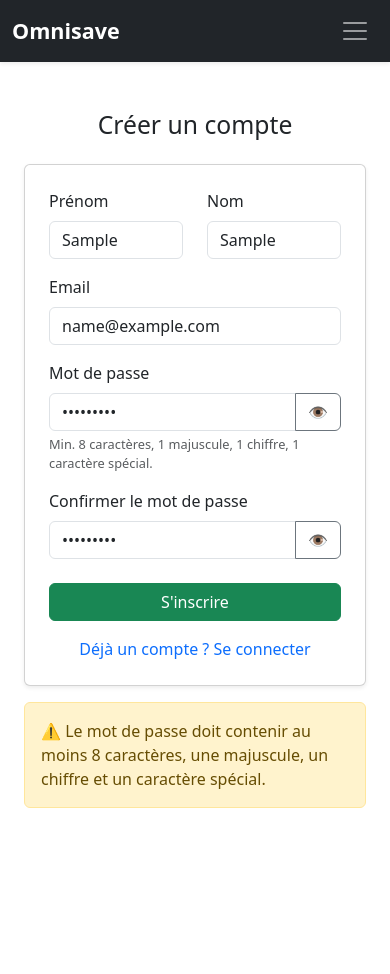
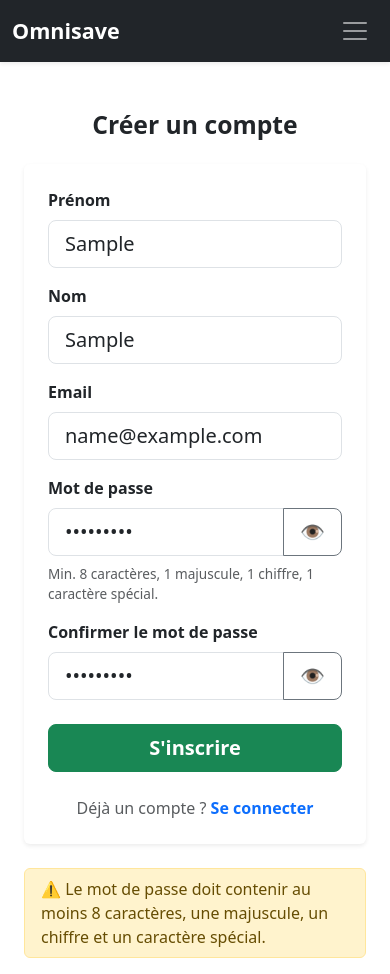
Before and after one commit to anthonymulapro-tech/Omnisave, a React (Vite) app in the folder frontend/: page /register in a window 390 px wide. Both pictures are taken after typing "Sample", "Sample", "name@example.com", "Sample123", "Sample123" into the empty fields and a click on the button "S'inscrire". Before the commit the page ends 844 px from the top, so only its background shows below. Built offline with nearby package versions, Linux system fonts and the light colour scheme; the HTML template or start-up script is replaced by a standard one.

Commit message:
feat: implement responsive Register and Login form

```diff
--- a/frontend/src/components/LoginForm.jsx
+++ b/frontend/src/components/LoginForm.jsx
@@ -1,5 +1,5 @@
 import { useState } from 'react';
-import { useNavigate } from 'react-router-dom'; // 1. On importe l'outil de navigation
+import { useNavigate, Link } from 'react-router-dom'; // 1. On importe l'outil de navigation
 
 function LoginForm() {
     const [email, setEmail] = useState('');
@@ -35,36 +35,41 @@ function LoginForm() {
         }
     };
 
-    // Le reste de ton affichage HTML/Bootstrap en dessous ne change absolument pas !
     return (
         <div className="container mt-5" style={{ maxWidth: '400px' }}>
-            <h2 className="text-center mb-4">Connexion à Omnisave</h2>
-            <form onSubmit={handleLogin} className="card p-4 shadow-sm">
+            <h2 className="text-center mb-4 fw-bold">Connexion</h2>
+            <form onSubmit={handleLogin} className="card p-4 shadow-sm border-0">
                 <div className="mb-3">
-                    <label className="form-label">Email</label>
+                    <label className="form-label fw-semibold">Email</label>
                     <input
                         type="email"
-                        className="form-control"
+                        className="form-control form-control-lg"
                         value={email}
                         onChange={(e) => setEmail(e.target.value)}
                         required
                     />
                 </div>
-                <div className="mb-3">
-                    <label className="form-label">Mot de passe</label>
+                <div className="mb-4">
+                    <label className="form-label fw-semibold">Mot de passe</label>
                     <input
                         type="password"
-                        className="form-control"
+                        className="form-control form-control-lg"
                         value={password}
                         onChange={(e) => setPassword(e.target.value)}
                         required
                     />
                 </div>
-                <button type="submit" className="btn btn-primary w-100">
+                <button type="submit" className="btn btn-primary btn-lg w-100 fw-bold">
                     Se connecter
                 </button>
+
+                <div className="text-center mt-4">
+                    <Link to="/register" className="text-decoration-none text-muted">
+                        Pas encore de compte ? <span className="text-primary fw-semibold">S'inscrire</span>
+                    </Link>
+                </div>
             </form>
-            {message && <div className="alert alert-info mt-3">{message}</div>}
+            {message && <div className="alert alert-info mt-4 py-2">{message}</div>}
         </div>
     );
 }
--- a/frontend/src/components/RegisterForm.jsx
+++ b/frontend/src/components/RegisterForm.jsx
@@ -84,29 +84,29 @@ function RegisterForm() {
 
     return (
         <div className="container mt-5" style={{ maxWidth: '400px' }}>
-            <h2 className="text-center mb-4">Créer un compte</h2>
-            <form onSubmit={handleRegister} className="card p-4 shadow-sm">
+            <h2 className="text-center mb-4 fw-bold">Créer un compte</h2>
+            <form onSubmit={handleRegister} className="card p-4 shadow-sm border-0">
 
-                <div className="row mb-3">
-                    <div className="col">
-                        <label className="form-label">Prénom</label>
-                        <input type="text" className="form-control" value={firstName} onChange={(e) => setFirstName(e.target.value)} />
+                {/* Grid responsive : g-3 ajoute un espacement, col-12 empile sur mobile, col-sm-6 aligne sur PC */}
+                <div className="row g-3 mb-3">
+                    <div className="col-12 col-sm-6">
+                        <label className="form-label fw-semibold">Prénom</label>
+                        <input type="text" className="form-control form-control-lg" value={firstName} onChange={(e) => setFirstName(e.target.value)} />
                     </div>
-                    <div className="col">
-                        <label className="form-label">Nom</label>
-                        <input type="text" className="form-control" value={lastName} onChange={(e) => setLastName(e.target.value)} />
+                    <div className="col-12 col-sm-6">
+                        <label className="form-label fw-semibold">Nom</label>
+                        <input type="text" className="form-control form-control-lg" value={lastName} onChange={(e) => setLastName(e.target.value)} />
                     </div>
                 </div>
 
                 <div className="mb-3">
-                    <label className="form-label">Email</label>
-                    <input type="email" className="form-control" value={email} onChange={(e) => setEmail(e.target.value)} required />
+                    <label className="form-label fw-semibold">Email</label>
+                    <input type="email" className="form-control form-control-lg" value={email} onChange={(e) => setEmail(e.target.value)} required />
                 </div>
 
                 <div className="mb-3">
-                    <label className="form-label">Mot de passe</label>
-                    {/* NEW: Input group for password with toggle button */}
-                    <div className="input-group">
+                    <label className="form-label fw-semibold">Mot de passe</label>
+                    <div className="input-group input-group-lg">
                         <input
                             type={showPassword ? "text" : "password"}
                             className="form-control"
@@ -115,7 +115,7 @@ function RegisterForm() {
                             required
                         />
                         <button
-                            className="btn btn-outline-secondary"
+                            className="btn btn-outline-secondary px-3"
                             type="button"
                             onClick={() => setShowPassword(!showPassword)}
                             aria-label="Toggle password visibility"
@@ -123,15 +123,14 @@ function RegisterForm() {
                             {showPassword ? "🙈" : "👁️"}
                         </button>
                     </div>
-                    <div className="form-text" style={{ fontSize: '0.8rem' }}>
+                    <div className="form-text mt-2" style={{ fontSize: '0.85rem' }}>
                         Min. 8 caractères, 1 majuscule, 1 chiffre, 1 caractère spécial.
                     </div>
                 </div>
 
                 <div className="mb-4">
-                    <label className="form-label">Confirmer le mot de passe</label>
-                    {/* NEW: Input group for confirm password with toggle button */}
-                    <div className="input-group">
+                    <label className="form-label fw-semibold">Confirmer le mot de passe</label>
+                    <div className="input-group input-group-lg">
                         <input
                             type={showConfirmPassword ? "text" : "password"}
                             className="form-control"
@@ -140,7 +139,7 @@ function RegisterForm() {
                             required
                         />
                         <button
-                            className="btn btn-outline-secondary"
+                            className="btn btn-outline-secondary px-3"
                             type="button"
                             onClick={() => setShowConfirmPassword(!showConfirmPassword)}
                             aria-label="Toggle confirm password visibility"
@@ -150,16 +149,18 @@ function RegisterForm() {
                     </div>
                 </div>
 
-                <button type="submit" className="btn btn-success w-100 mb-3">
+                <button type="submit" className="btn btn-success btn-lg w-100 mb-3 fw-bold">
                     S'inscrire
                 </button>
 
-                <div className="text-center">
-                    <Link to="/login" className="text-decoration-none">Déjà un compte ? Se connecter</Link>
+                <div className="text-center mt-2">
+                    <Link to="/login" className="text-decoration-none text-muted">
+                        Déjà un compte ? <span className="text-primary fw-semibold">Se connecter</span>
+                    </Link>
                 </div>
             </form>
 
-            {message && <div className={`alert alert-${message.type} mt-3`}>{message.text}</div>}
+            {message && <div className={`alert alert-${message.type} mt-4 py-2`}>{message.text}</div>}
         </div>
     );
 }
```
